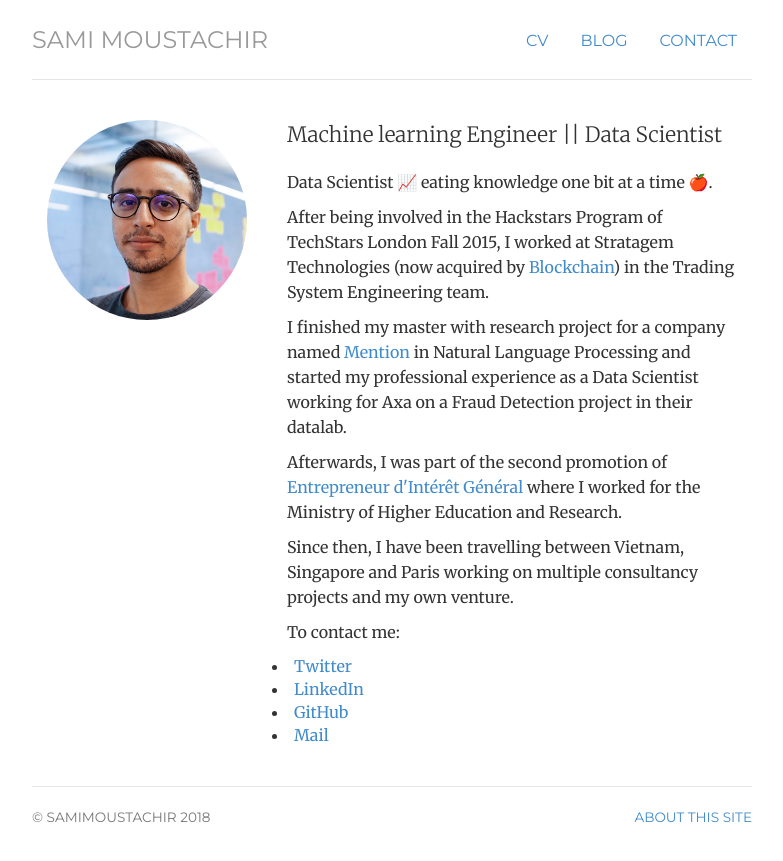
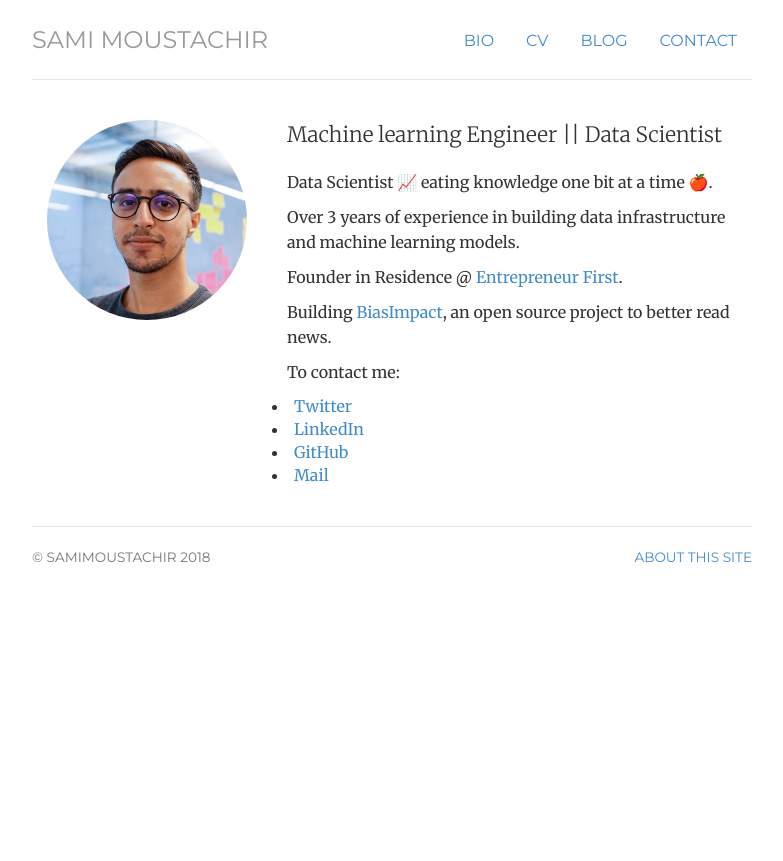
Before and after one commit to sammous/sammous.github.io, a Jekyll site: the page built from index.html, in a window 1280 px wide. Shown: the top 861 px of the page, without its empty margins (248-1031 px from the left). Built offline with Jekyll 4.4.1, drawn with Linux system fonts in a browser that asks for light colours.

Commit message:
added bio

```diff
--- a/_includes/header.html
+++ b/_includes/header.html
@@ -1,5 +1,6 @@
 <div class="header">
 	<ul class="nav nav-pills pull-right">
+		<li class="{{ page.bio }}"><a href="/bio" title="Bio">BIO</a></li>
 		<li class="{{ page.cv }}"><a href="/cv" title="CV">CV</a></li>
 		<!-- <li class="{{ page.projects }}"><a href="/projects" title="Projects">Projects</a></li> -->
 		<li class="{{ page.notes }}"><a href="http://medium.com/@sa_mous" title="Blog">Blog</a></li>
--- a/index.html
+++ b/index.html
@@ -17,12 +17,9 @@ description: Sami Moustachir
 	<div itemscope itemtype="http://data-vocabulary.org/Person" class="col-sm-8">
 	<p class="lead">Machine learning Engineer || Data Scientist</p>
 	<p>Data Scientist 📈 eating knowledge one bit at a time 🍎. </p>
-	<p>After being involved in the Hackstars Program of TechStars London Fall 2015, I worked at Stratagem Technologies (now acquired by <a href="http://blockchain.com" title="ef">Blockchain</a>) in the Trading System Engineering team.</p>
-	<p>I finished my master with research project for a company named <a href="http://mention.com" title="mention">Mention</a> in Natural Language Processing and started my professional experience as a Data Scientist working for Axa on a Fraud Detection project in their datalab.</p>
-	<p>Afterwards, I was part of the second promotion of <a href="https://entrepreneur-interet-general.etalab.gouv.fr/" title="EIG">Entrepreneur d'Intérêt Général</a> where I worked for the Ministry of Higher Education and Research.</p>
-	<p>Since then, I have been travelling between Vietnam, Singapore and Paris working on multiple consultancy projects and my own venture.</p>
-	{% comment %} <p>Founder in Residence @ <a href="http://joinef.com" title="ef">Entrepreneur First</a>.</p>
-	<p>Building <a href="https://biasimpact.org" title="biasimpact">BiasImpact</a>, an open source project to better read news.</p> {% endcomment %}
+	<p>Over 3 years of experience in building data infrastructure and machine learning models.</p>
+	<p>Founder in Residence @ <a href="http://joinef.com" title="ef">Entrepreneur First</a>.</p>
+	<p>Building <a href="https://biasimpact.org" title="biasimpact">BiasImpact</a>, an open source project to better read news.</p>
 	<p>To contact me: </p>
 	<div class="row">
 	<li>
```
Also changed, not shown: bio/index.html (added, +19 -0 lines).
